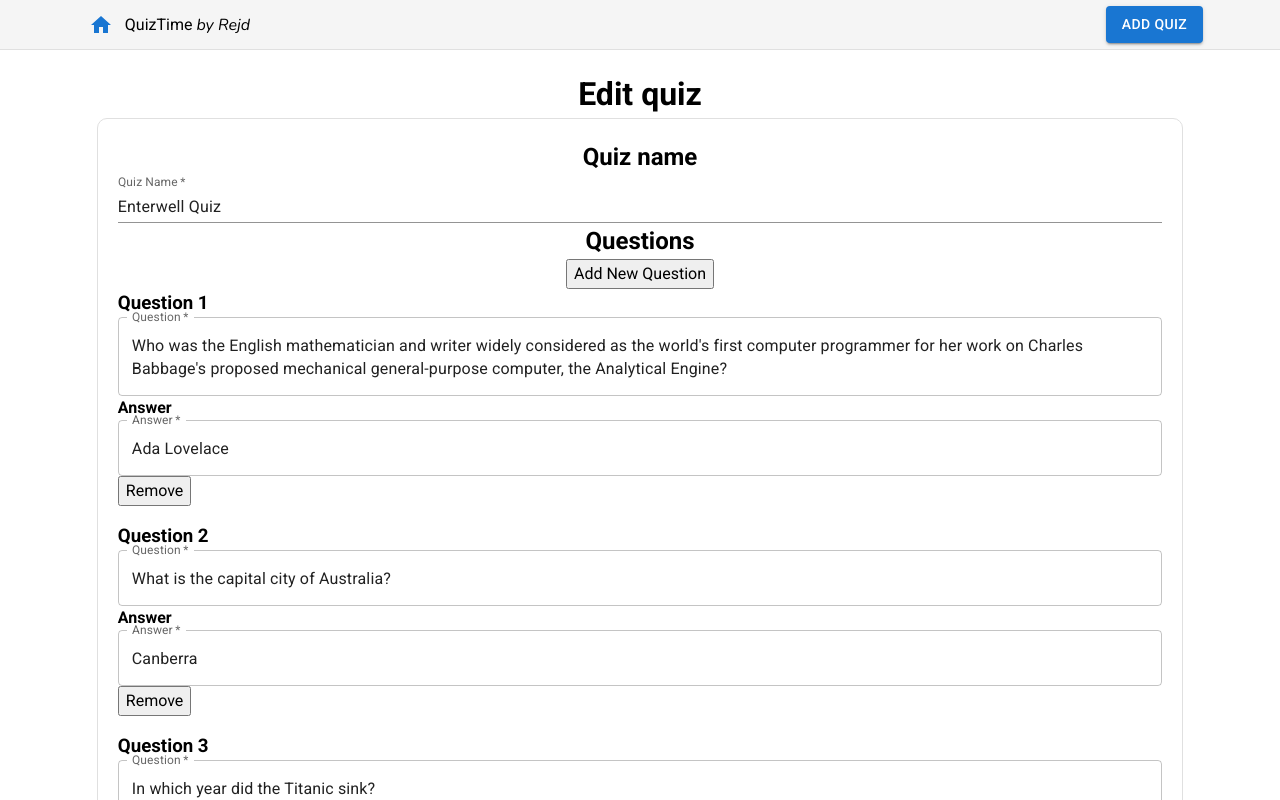
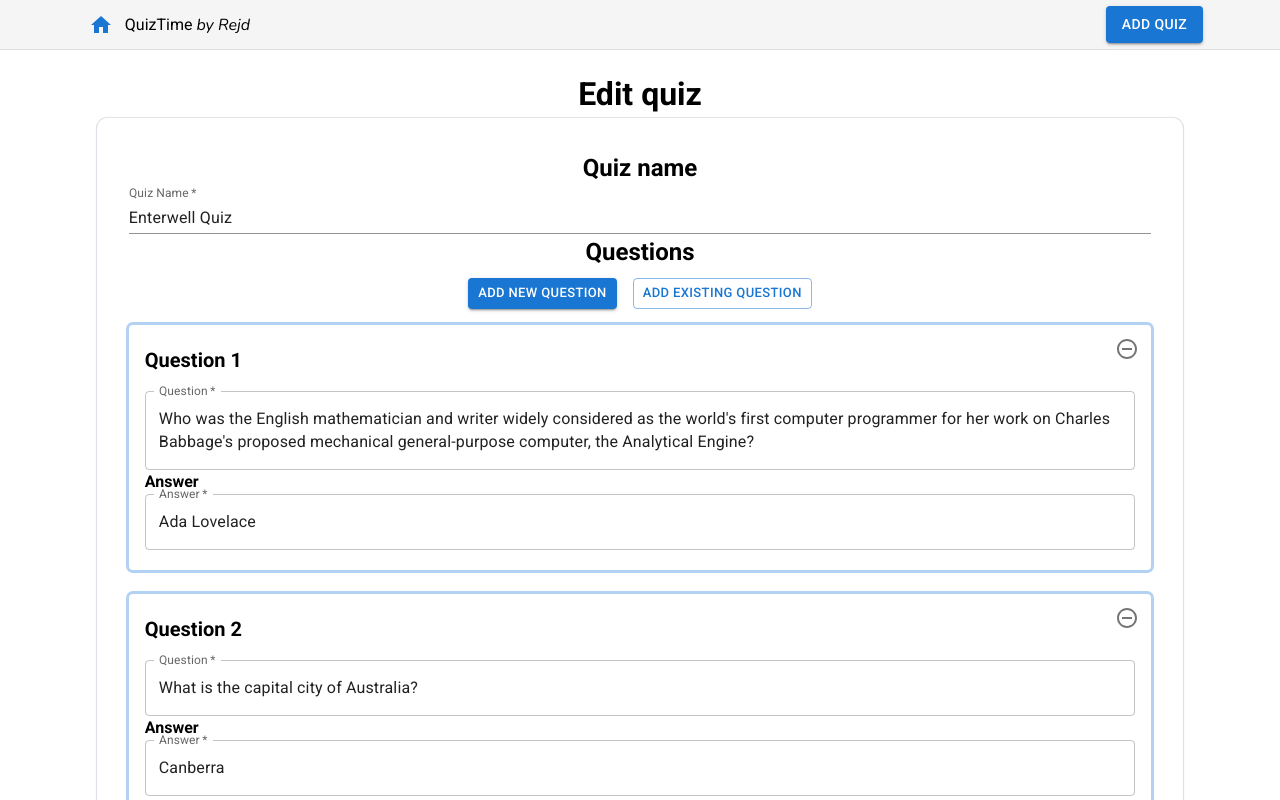
Before and after one commit to bogovich/Enterwell-QuizTime, a React (Vite) app: page /edit-quiz/1 in a window 1280 px wide. Shown: the top 800 px of the page. Built offline with nearby package versions, Linux system fonts and the light colour scheme; data requests are answered from the project's data file.

Commit message:
Added MUI elements and style to quiz form, hide submit when no questions are added

```diff
--- a/src/components/QuizForm/QuizForm.module.scss
+++ b/src/components/QuizForm/QuizForm.module.scss
@@ -5,7 +5,12 @@
   justify-content: center;
   width: 100%;
   height: 100%;
-  padding: 20px;
+  padding: 2rem;
   border-radius: 10px;
-  border: 1px solid #e0e0e0;
+  box-shadow: rgba(9, 30, 66, 0.25) 0px 1px 1px, rgba(9, 30, 66, 0.13) 0px 0px 1px 1px;
+
+  .questionBtns {
+    margin-top: 0.5rem;
+    margin-bottom: 1rem;
+  }
 }
--- a/src/components/QuizForm/QuizForm.tsx
+++ b/src/components/QuizForm/QuizForm.tsx
@@ -1,11 +1,13 @@
 import { observer } from "mobx-react-lite";
 import QuizFormQuestion from "./QuizFormQuestion/QuizFormQuestion";
 import { useQuizForm } from "../../hooks/useQuizForm";
-import { QuizFormType } from '../../types/quiz';
-import QuestionsModal from './QuestionsModal/QuestionsModal';
-import { useState } from 'react';
-import TextField from '@mui/material/TextField';
-import styles from './QuizForm.module.scss';
+import { QuizFormType } from "../../types/quiz";
+import QuestionsModal from "./QuestionsModal/QuestionsModal";
+import { useState } from "react";
+import TextField from "@mui/material/TextField";
+import styles from "./QuizForm.module.scss";
+import Stack from "@mui/material/Stack";
+import Button from "@mui/material/Button";
 
 type QuizFormProps = {
   handleSubmit: (quiz: QuizFormType) => void;
@@ -25,7 +27,7 @@ const QuizForm = observer(({ handleSubmit, initialQuiz }: QuizFormProps) => {
   const handleFormSubmit = (event: React.FormEvent<HTMLFormElement>) => {
     event.preventDefault();
     if (quiz.questions.length === 0) {
-      alert('Please add at least one question before submitting.');
+      alert("Please add at least one question before submitting.");
       return;
     }
     handleSubmit(quiz);
@@ -55,7 +57,14 @@ const QuizForm = observer(({ handleSubmit, initialQuiz }: QuizFormProps) => {
         variant="standard"
       />
       <h2>Questions</h2>
-      <button type="button" onClick={handleAddQuestion}>Add New Question</button>
+      <Stack spacing={2} className={styles.questionBtns} direction="row">
+        <Button variant="contained" size="small" onClick={handleAddQuestion}>
+          Add New Question
+        </Button>
+        <Button variant="outlined" size="small" onClick={handleOpen}>
+          Add Existing Question
+        </Button>
+      </Stack>
       {quiz.questions.map((q, index) => (
         <QuizFormQuestion
           key={index}
@@ -65,9 +74,12 @@ const QuizForm = observer(({ handleSubmit, initialQuiz }: QuizFormProps) => {
           handleRemoveQuestion={handleRemoveQuestion}
         />
       ))}
-      <button type="button" onClick={handleOpen}>Add Existing Question</button>
-      <QuestionsModal open={open} handleClose={handleClose} handleAddChosenQuestions={handleAddExistingQuestions}/>
-      <button type="submit">Submit</button>
+      <QuestionsModal
+        open={open}
+        handleClose={handleClose}
+        handleAddChosenQuestions={handleAddExistingQuestions}
+      />
+      {quiz.questions.length !== 0 && <button type="submit">Submit</button>}
     </form>
   );
 });
--- a/src/components/QuizForm/QuizFormQuestion/QuizFormQuestion.module.scss
+++ b/src/components/QuizForm/QuizFormQuestion/QuizFormQuestion.module.scss
@@ -1,4 +1,28 @@
 .formField {
-  margin-bottom: 1rem;
+  margin-bottom: 1.5rem;
   width: 100%;
+  padding: 1.25rem 1rem;
+  // border: 1px solid 	#C1E1C1;
+  border-radius: 0.25rem;
+  position: relative;
+
+  .title {
+    font-size: 1.25rem;
+    margin-bottom: 1rem;
+  }
+
+  .removeButton {
+    position: absolute;
+    top: 0;
+    right: 0;
+    cursor: pointer;
+  }
+
+  &.existing {
+    box-shadow: rgba(3, 102, 214, 0.3) 0px 0px 0px 3px;
+  }
+
+  &.new {
+    box-shadow: rgba(3, 214, 38, 0.3) 0px 0px 0px 3px;
+  }
 }
--- a/src/components/QuizForm/QuizFormQuestion/QuizFormQuestion.tsx
+++ b/src/components/QuizForm/QuizFormQuestion/QuizFormQuestion.tsx
@@ -1,9 +1,12 @@
 import {observer} from 'mobx-react-lite';
 import styles from './QuizFormQuestion.module.scss';
 import TextField from '@mui/material/TextField';
+import IconButton from '@mui/material/IconButton';
+import RemoveCircleOutlineIcon from '@mui/icons-material/RemoveCircleOutline';
+import Tooltip from "@mui/material/Tooltip";
 
 interface QuizQuestionProps {
-  question: { question: string; answer: string };
+  question: { id?: number, question: string; answer: string };
   index: number;
   handleUpdateQuestion: (
     e: React.ChangeEvent<HTMLInputElement>,
@@ -19,8 +22,8 @@ const QuizFormQuestion = observer(({
   handleRemoveQuestion,
 }: QuizQuestionProps) => {
   return (
-    <div key={index} className={styles.formField}>
-      <h3>Question {index + 1}</h3>
+    <div key={index} className={`${styles.formField} ${question.id ? styles.existing : styles.new}`}>
+      <h3 className={styles.title}>Question {index + 1}</h3>
       <TextField
           id="outlined-multiline-flexible"
           label="Question"
@@ -30,6 +33,9 @@ const QuizFormQuestion = observer(({
           fullWidth
           onChange={(e: React.ChangeEvent<HTMLInputElement>) => handleUpdateQuestion(e, index)}
           required
+          InputProps={{
+            readOnly: question.id ? true : false,
+          }}
         />
       <h4>Answer</h4>
       <TextField
@@ -41,8 +47,21 @@ const QuizFormQuestion = observer(({
           fullWidth
           onChange={(e: React.ChangeEvent<HTMLInputElement>) => handleUpdateQuestion(e, index)}
           required
+          InputProps={{
+            readOnly: question.id ? true : false,
+          }}
         />
-      <button type="button" onClick={() => handleRemoveQuestion(index)}>Remove</button>
+      {/* <button type="button" onClick={() => handleRemoveQuestion(index)}>Remove</button> */}
+      <Tooltip title="Remove" placement="top" arrow>
+        <IconButton
+          aria-label="remove question"
+          size="large"
+          className={styles.removeButton}
+          onClick={() => handleRemoveQuestion(index)}
+        >
+          <RemoveCircleOutlineIcon />
+        </IconButton>
+      </Tooltip>
     </div>
   );
 });
```
